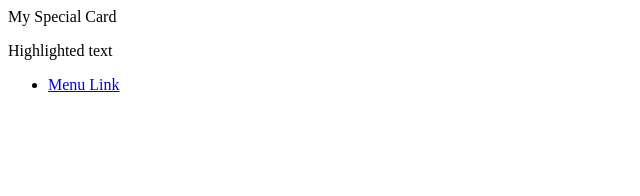
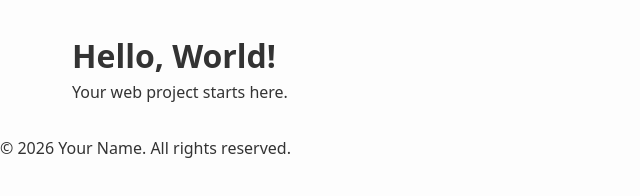
Before and after one commit to zomkarm/test, a plain HTML site: page index.html in a window 1280 px wide. Shown: the whole page, without its empty margins (0-640 px from the left). Drawn offline with Linux system fonts and the light colour scheme.

Commit message:
content updates

```diff
--- a/index.html
+++ b/index.html
@@ -1,12 +1,34 @@
-<html>
+<!DOCTYPE html>
+<html lang="en">
 <head>
-  <link rel="stylesheet" href="styles.css">
+    <meta charset="UTF-8">
+    <meta name="viewport" content="width=device-width, initial-scale=1.0">
+    <title>Project Title</title>
+
+    <!-- SEO Meta Tags -->
+    <meta name="description" content="A brief description of your webpage.">
+
+    <!-- Link to Stylesheet -->
+    <link rel="stylesheet" href="style.css">
 </head>
 <body>
-  <div class="card">My Special Card</div>
-  <p id="highlight">Highlighted text</p>
-  <nav>
-    <ul><li><a href="#">Menu Link</a></li></ul>
-  </nav>
+
+    <header>
+        <nav>
+            <!-- Navigation links go here -->
+        </nav>
+    </header>
+
+    <main>
+        <h1>Hello, World!</h1>
+        <p>Your web project starts here.</p>
+    </main>
+
+    <footer>
+        <p>&copy; 2026 Your Name. All rights reserved.</p>
+    </footer>
+
+    <!-- Link to JavaScript (Optional) -->
+    <!-- <script src="script.js" defer></script> -->
 </body>
 </html>
--- a/style.css
+++ b/style.css
@@ -1,36 +1,66 @@
-body {
-  font-family: "Georgia", serif;
-  background: linear-gradient(to bottom, #f9f9f9, #e0e0e0);
+/* ==========================================================================
+   Modern CSS Reset & Base Setup
+   ========================================================================== */
+
+/* Box sizing rules for easier layout sizing */
+*, *::before, *::after {
+    box-sizing: border-box;
 }
 
-.card {
-  border: 2px solid #333;
-  border-radius: 8px;
-  padding: 16px;
-  background-color: #eef2ff;
-  transition: transform 0.2s ease;
+/* Remove default margins and padding */
+body, h1, h2, h3, h4, p, figure, blockquote, dl, dd {
+    margin: 0;
+    padding: 0;
 }
 
-.card:hover {
-  transform: scale(1.05);
-  background-color: #f0f8ff;
+/* Core Root variables (Colors, Fonts, etc.) */
+:root {
+    --font-primary: system-ui, -apple-system, BlinkMacSystemFont, 'Segoe UI', Roboto, Oxygen, Ubuntu, Cantarell, sans-serif;
+    --color-dark: #333333;
+    --color-light: #fdfdfd;
+    --color-accent: #0066cc;
 }
 
-#highlight {
-  color: crimson;
-  font-weight: bold;
+/* Set core body defaults */
+body {
+    min-height: 100vh;
+    text-rendering: optimizeSpeed;
+    line-height: 1.5;
+    font-family: var(--font-primary);
+    background-color: var(--color-light);
+    color: var(--color-dark);
 }
 
-nav ul li a {
-  text-decoration: none;
-  color: #444;
+/* Make images easier to work with */
+img, picture {
+    max-width: 100%;
+    display: block;
 }
 
-nav ul li a:hover {
-  color: #0077cc;
+/* Inherit fonts for inputs and buttons */
+input, button, textarea, select {
+    font: inherit;
 }
 
-.card::before {
-  content: "★ ";
-  color: gold;
+/* Remove animations for people who prefer them off */
+@media (prefers-reduced-motion: reduce) {
+    html:focus-within {
+        scroll-behavior: auto;
+    }
+    *, *::before, *::after {
+        animation-duration: 0.01ms !important;
+        animation-iteration-count: 1 !important;
+        transition-duration: 0.01ms !important;
+        scroll-behavior: auto !important;
+    }
 }
+
+/* ==========================================================================
+   Custom Layout Styles
+   ========================================================================== */
+
+main {
+    padding: 2rem;
+    max-width: 1200px;
+    margin: 0 auto;
+}
```
